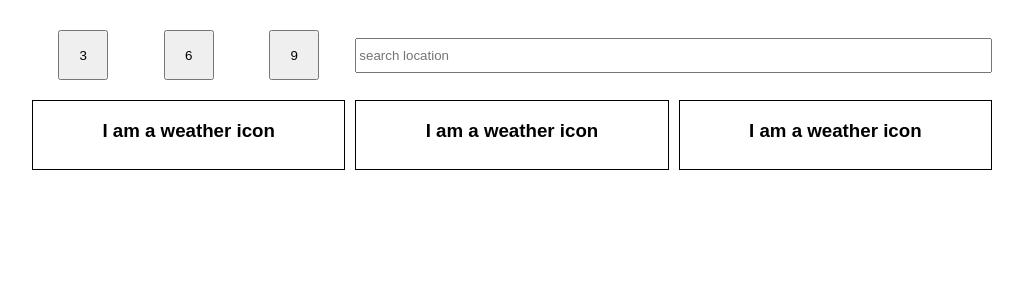
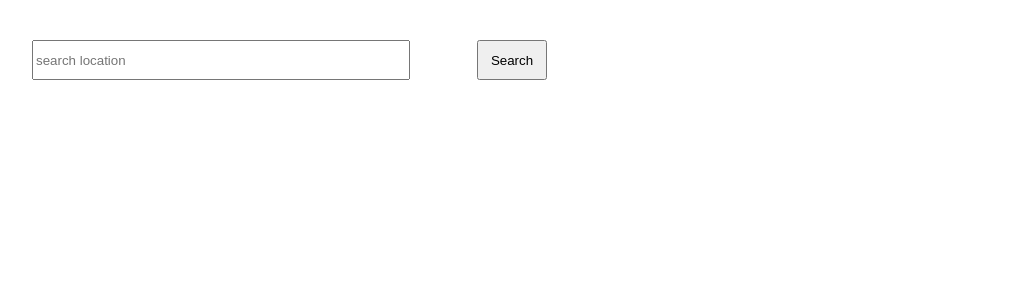
Before and after one commit to resek/weather-app, a React app: page / in a window 1280 px wide. Shown: the top 300 px of the page, without its empty margins (128-1151 px from the left). Built offline with nearby package versions, Linux system fonts and the light colour scheme.

Commit message:
get api data works

```diff
--- a/package.json
+++ b/package.json
@@ -4,6 +4,7 @@
   "private": true,
   "dependencies": {
     "autoprefixer": "7.1.6",
+    "axios": "^0.18.0",
     "babel-core": "6.26.0",
     "babel-eslint": "7.2.3",
     "babel-jest": "20.0.3",
--- a/src/App.css
+++ b/src/App.css
@@ -2,21 +2,24 @@
   max-width: 960px;
   width: 90%;
   display: grid;
-  grid-template-columns: 1fr 1fr 1fr;
-  grid-auto-rows: minmax(70px, auto);
+  grid-template-columns: 1fr 1fr 1fr 1fr 1fr;
+  grid-auto-rows: minmax(80px, auto);
   grid-gap: 10px;
   margin: 20px auto;
   text-align: center;
 }
 
 .App div:first-of-type {
+  grid-column: 1 / 3;
   display: grid;
-  grid-template-columns: 1fr 1fr 1fr;
-  grid-gap: 3px;
+  grid-template-rows: 1fr 1fr 1fr 1fr
 }
 
 .App div:nth-of-type(2) {
-  grid-column: 2 / 4;
-  display: grid;
-  grid-template-rows: 1fr 1fr 1fr 1fr
+  align-self: center;
 }
+
+.App div:nth-of-type(3) {
+  grid-row: 2 / 3;
+  justify-self: start;
+}
--- a/src/components/Button/Button.css
+++ b/src/components/Button/Button.css
@@ -1,5 +1,4 @@
 .Button {
-    width: 50px;
-    height: 50px;
-    margin: 10px auto;
+    width: 70px;
+    height: 40px;
   }
--- a/src/components/Button/Button.js
+++ b/src/components/Button/Button.js
@@ -4,7 +4,7 @@ import classes from "./Button.css"
 const Button = (props) => {
 
     return (
-        <button className={classes.Button} onClick={props.selectDays}>{props.buttonNumber}</button>
+        <button className={classes.Button} onClick={props.search}>{props.buttonName}</button>
     )
 }
 
--- a/src/components/SearchBar/SearchBar.css
+++ b/src/components/SearchBar/SearchBar.css
@@ -1,3 +1,3 @@
 .Input {
-    grid-row: 2 / 4;
-  }
+  grid-row: 2 / 4;
+}
--- a/src/containers/ShowWeather/ShowWeather.js
+++ b/src/containers/ShowWeather/ShowWeather.js
@@ -1,4 +1,6 @@
 import React, {Component, Fragment} from 'react';
+import axios from "axios";
+
 import Day from "../../components/Day/Day";
 import Button from "../../components/Button/Button";
 import SearchBar from "../../components/SearchBar/SearchBar";
@@ -6,35 +8,42 @@ import SearchBar from "../../components/SearchBar/SearchBar";
 class ShowWeather extends Component {
 
     state = {
-        numberOfDays: ["day", "day", "day"],
+        forecats: null,
     }
 
-    selectDays = (days) => {
-        let arr = new Array(days).fill("day");
-        this.setState({numberOfDays: arr});
+    searchAPI = () => {
+        axios.get("http://api.openweathermap.org/data/2.5/forecast?q=Ljubljana&APPID=84a72d1485afbd8a7c20dba340a522b5")
+            .then(response => {
+                this.setState({forecats: response.data});
+            })
+            .catch(error => {
+                console.log(error);
+            })
     }
 
 
     render() {
 
-        const daysOptions = [3, 6, 9];
+        let city;
+
+        if (this.state.forecats != null) {
+            city = this.state.forecats.city.name;
+        }
+
 
         return (
             <Fragment>
                 <div>
-                    {daysOptions.map((option) => (
-                        <Button
-                            key={option.toString()}
-                            buttonNumber={option}
-                            selectDays={() => this.selectDays(option)} />
-                    ))}
+                    <SearchBar />
                 </div>
                 <div>
-                    <SearchBar />
+                    <Button
+                        buttonName="Search"
+                        search={this.searchAPI} />
                 </div>
-                {this.state.numberOfDays.map((day, i) => (
-                    <Day key={i} />
-                ))}
+                <div>
+                    {city}
+                </div>
             </Fragment>
         )
     }
```
Also changed, not shown: 1 other file (tests, documents, lock files or other folders).
